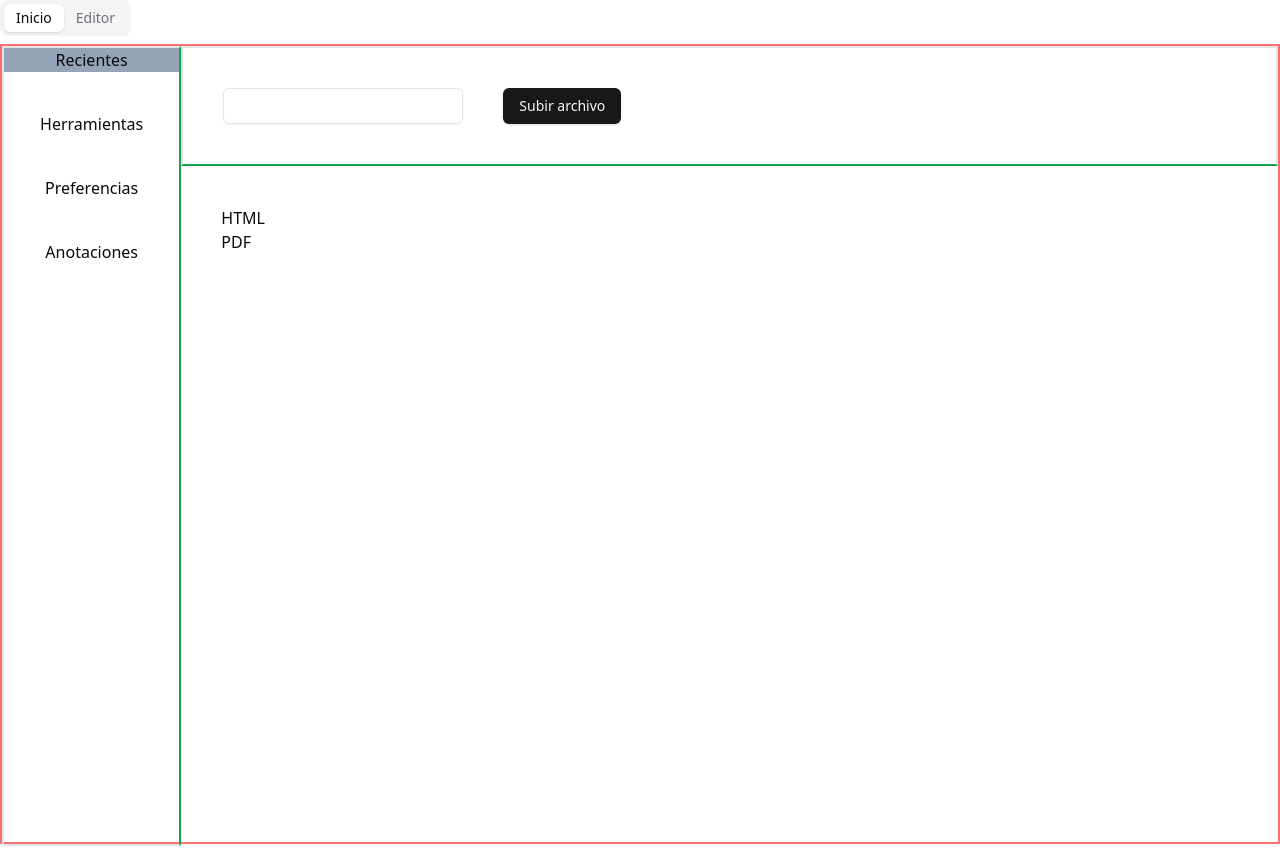
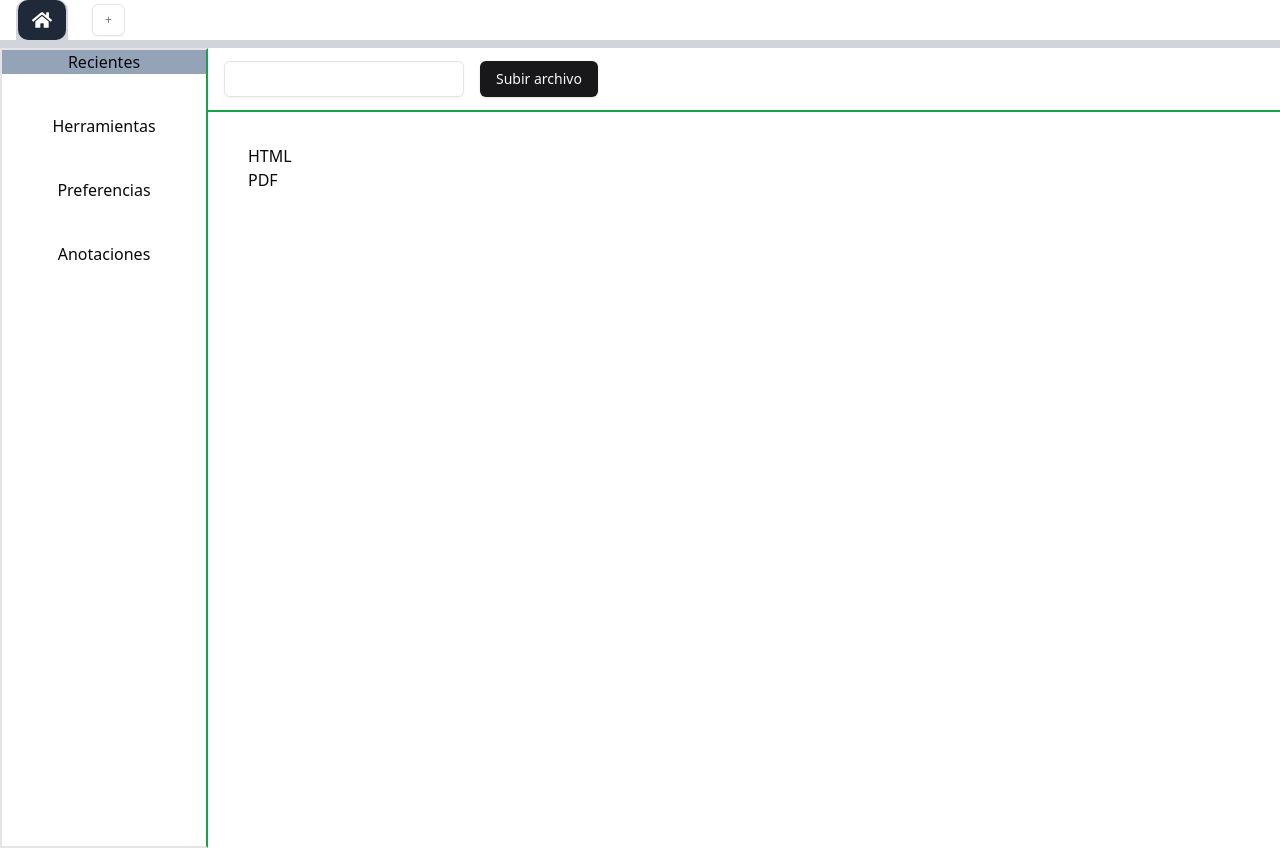
Before and after one commit to VMASPAD/react-pdf-app, a React (Vite) app: page / in a window 1280 px wide. Built offline with nearby package versions, Linux system fonts and the light colour scheme.

Commit message:
Pequeños cambios de frontend. Inicio de implementacion de sistema de ventanas de home y editores.

```diff
--- a/package.json
+++ b/package.json
@@ -36,6 +36,7 @@
     "electron-updater": "^6.1.7",
     "express": "^4.19.2",
     "grapesjs": "^0.21.12",
+    "react-icons": "^5.4.0",
     "react-router-dom": "^6.26.1",
     "tailwind-merge": "^2.4.0",
     "tailwindcss-animate": "^1.0.7"
--- a/src/components/ui/tabs.tsx
+++ b/src/components/ui/tabs.tsx
@@ -29,7 +29,7 @@ const TabsTrigger = React.forwardRef<
   <TabsPrimitive.Trigger
     ref={ref}
     className={cn(
-      "inline-flex items-center justify-center whitespace-nowrap rounded-md px-3 py-1 text-sm font-medium ring-offset-background transition-all focus-visible:outline-none focus-visible:ring-2 focus-visible:ring-ring focus-visible:ring-offset-2 disabled:pointer-events-none disabled:opacity-50 data-[state=active]:bg-background data-[state=active]:text-foreground data-[state=active]:shadow",
+      "inline-flex items-center justify-center font-medium",
       className
     )}
     {...props}
--- a/src/renderer/src/App.tsx
+++ b/src/renderer/src/App.tsx
@@ -1,22 +1,99 @@
 import { Tabs, TabsContent, TabsList, TabsTrigger } from '@/components/ui/tabs'
-
+import { useState } from 'react'
 import './assets/index.css'
 import Start from './components/Start'
 import Editor from './components/Editor'
+import { Button } from '@/components/ui/button'
+import './components/app.css'
+import { FaHome } from 'react-icons/fa'
+
+type Tab = {
+  id: string
+  name: string
+  content: JSX.Element
+}
+
 function App(): JSX.Element {
+  const [tabs, setTabs] = useState<Tab[]>([{ id: 'Inicio', name: 'Inicio', content: <Start /> }])
+  const [activeTab, setActiveTab] = useState<string>('Inicio')
+
+  const handleAddTab = () => {
+    const newTabId = `Editor-${tabs.length}` // Unique id for each new tab
+    setTabs([
+      ...tabs,
+      {
+        id: newTabId,
+        name: `Editor ${tabs.length}`,
+        content: <Editor />
+      }
+    ])
+    setActiveTab(newTabId) // Automatically switch to the new tab
+  }
+
+  const handleRemoveTab = (tabId: string) => {
+    const filteredTabs = tabs.filter((tab) => tab.id !== tabId)
+    setTabs(filteredTabs)
+
+    if (activeTab === tabId && filteredTabs.length > 0) {
+      setActiveTab(filteredTabs[0].id)
+    } else if (filteredTabs.length === 0) {
+      setActiveTab('') // No active tab if all are closed
+    }
+  }
+
   return (
-    <>
-      <Tabs defaultValue="Inicio" className="w-screen">
-        <TabsList>
-          <TabsTrigger value="Inicio">Inicio</TabsTrigger>
-          <TabsTrigger value="Editor">Editor</TabsTrigger>
-        </TabsList>
-        <TabsContent value="Inicio" className="border-red-400 border-2 h-screen">
-          <Start />
-        </TabsContent>
-        <TabsContent value="Editor"><Editor /></TabsContent>
-      </Tabs>
-    </>
+    <div className="w-screen h-screen flex flex-col">
+      <div className="flex flex-col w-full">
+        <div className="flex flex-col w-full">
+          <Tabs
+            value={activeTab}
+            onValueChange={(value) => setActiveTab(value)}
+            className="flex flex-col"
+          >
+            <TabsList className="bg-white z-20 flex items-center gap-2 justify-start px-4 h-10 sticky top-0">
+              {tabs.map((tab) => (
+                <div key={tab.id} className="flex items-center tab-properties">
+                  <TabsTrigger
+                    value={tab.id}
+                    className={`h-10 px-3 py-1 flex items-center tab-properties ${
+                      activeTab === tab.id ? 'active' : ''
+                    }`}
+                  >
+                    {tab.id === 'Inicio' ? (
+                      <FaHome
+                        className="w-5 h-5"
+                        style={{ color: activeTab === tab.id ? 'white' : 'black' }}
+                      />
+                    ) : (
+                      tab.name
+                    )}
+                  </TabsTrigger>
+                  {tab.id !== 'Inicio' && (
+                    <Button
+                      size="sm"
+                      className="ml-1 text-red-500 bg-gray-300 shadow-none "
+                      onClick={() => handleRemoveTab(tab.id)}
+                    >
+                      x
+                    </Button>
+                  )}
+                </div>
+              ))}
+              <Button size="sm" variant="outline" className="ml-4" onClick={handleAddTab}>
+                +
+              </Button>
+            </TabsList>
+            <div className="w-full h-4 bg-gray-300 fixed mt-10"></div>
+            {tabs.map((tab) => (
+              <TabsContent key={tab.id} value={tab.id} className="h-full overflow-y-auto">
+                {tab.content}
+              </TabsContent>
+            ))}
+          </Tabs>
+        </div>
+        <div className="w-full"></div>
+      </div>
+    </div>
   )
 }
 
--- a/src/renderer/src/components/Start.tsx
+++ b/src/renderer/src/components/Start.tsx
@@ -113,7 +113,8 @@ function Start(): JSX.Element {
   return (
     <div>
       <div className="flex h-screen">
-        <div className="border-r-green-600 border-2 w-52 flex flex-col items-center">
+        {/* Sidebar Izquierda */}
+        <div className="mt-12 fixed top-0 left-0 h-screen border-r-green-600 border-2 w-52 flex flex-col items-center bg-white z-10">
           <ul className="flex flex-col items-center w-full overflow-auto">
             <li className="mb-10 bg-slate-400 w-full text-center">Recientes</li>
             <li className="mb-10 w-full text-center">Herramientas</li>
@@ -122,13 +123,14 @@ function Start(): JSX.Element {
           </ul>
         </div>
 
-        <div className="flex flex-col w-full h-full">
-          <div className="flex flex-row border-b-green-600 border-2 p-10 gap-10 w-full">
+        {/* Sidebar Arriba */}
+        <div className="ml-52 flex flex-col w-full h-full">
+          <div className="mt-12 fixed top-0 left-52 right-0 h-16 border-b-2 border-green-600 bg-white z-10 p-4 flex items-center gap-4">
             <Input className="w-60" />
             <Button onClick={handleFileSelect}>Subir archivo</Button>
           </div>
-
-          <div className="p-10">
+          {/* Contenido */}
+          <div className="p-10 mt-14">
             <Collapsible>
               <CollapsibleTrigger>HTML</CollapsibleTrigger>
               <CollapsibleContent>
--- /dev/null
+++ b/src/renderer/src/components/app.css
@@ -0,0 +1,19 @@
+.tab-properties {
+    border:  2px solid transparent; /* Gray border with 2px width */
+    border-radius: 10px 10px 0 0; /* Rounded top-left and top-right corners */
+    background: rgb(209, 213, 219); /* Default background color */
+    height: 40px;
+    transition: background-color 0.3s, color 0.3s; /* Smooth transition for hover effects */
+  }
+
+  .tab-properties:hover {
+    background: rgb(107, 114, 128); /* Darker gray on hover */
+    color: white; /* Change text/icon color on hover */
+
+  }
+
+  .tab-properties[data-state='active'] {
+    background: rgb(31, 41, 55); /* Dark background when active */
+    border-radius: 10px 10px 10px 10px;
+    color: white; /* Text/icon color for the active tab */
+  }
```
Also changed, not shown: 1 other file (tests, documents, lock files or other folders).
